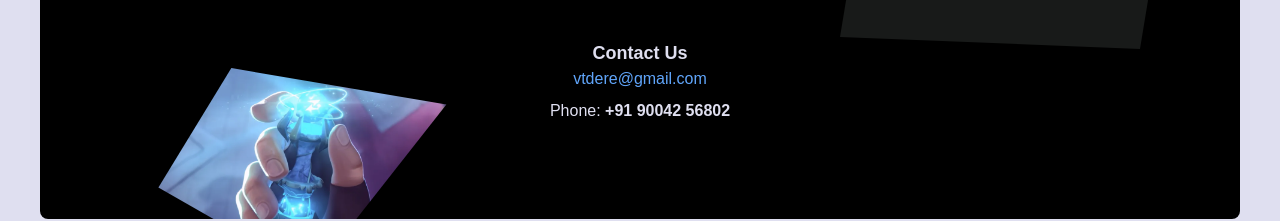
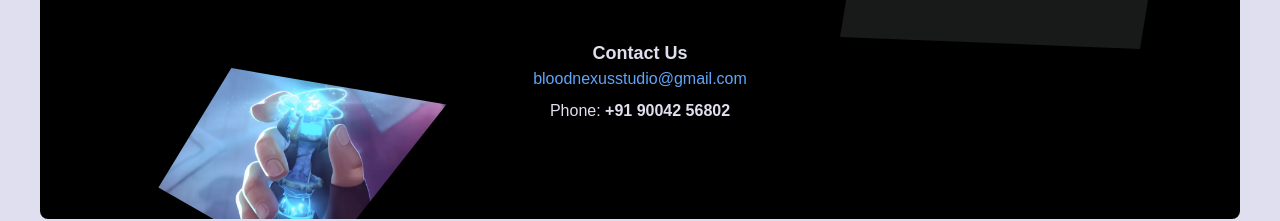
Before and after one commit to BloodNexusStudio/BloodNexusStudioWebsite, a React (Vite) app: page / in a window 1280 px wide. Shown: the part 6422-6643 px from the top of the page. Built offline with nearby package versions, Linux system fonts and the light colour scheme; a web font is replaced by a local one.

Commit message:
Update Contact.jsx
" added email "

```diff
--- a/src/components/Contact.jsx
+++ b/src/components/Contact.jsx
@@ -48,7 +48,7 @@ const Contact = () => {
               href="mailto:example@gmail.com"
               className="text-blue-400 hover:underline"
             >
-              vtdere@gmail.com
+              bloodnexusstudio@gmail.com
             </a>
             <p className="mt-2">Phone: <span className="font-semibold">+91 90042 56802</span></p>
           </div>
```
